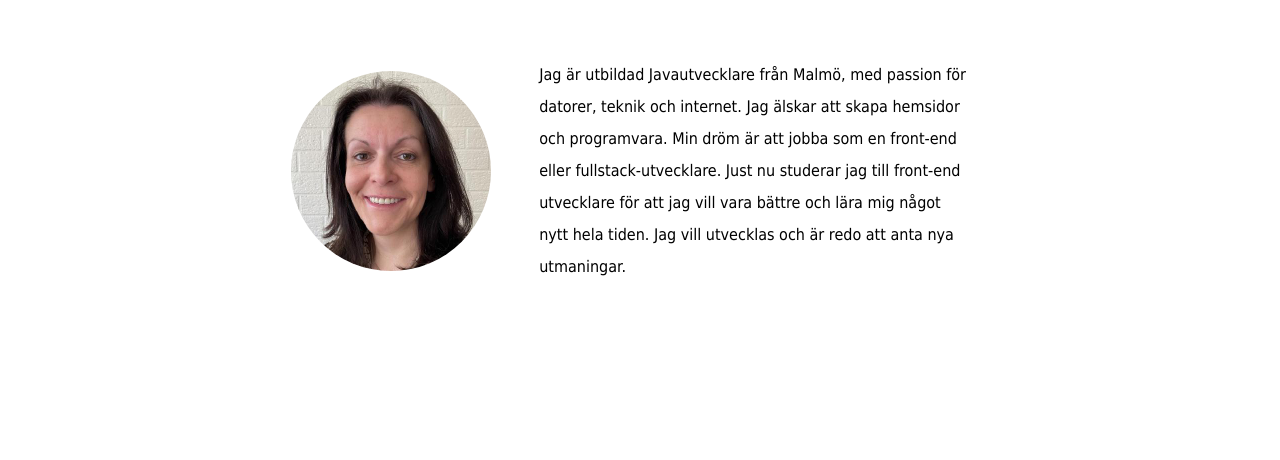
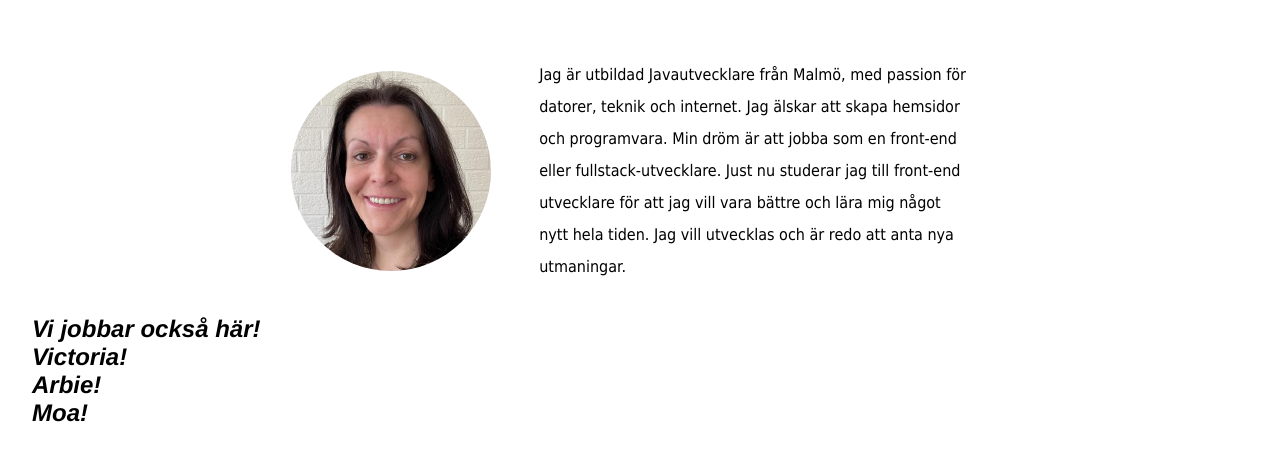
Before and after one commit to VctoriaQ/VH_ovningar_Malgorzata_Pick, a plain HTML site: page index.html in a window 1280 px wide. Shown: the part 146-606 px from the top of the page. Drawn offline with Linux system fonts and the light colour scheme; a script that the page names is missing.

Commit message:
Namn-tillägg-på-index

```diff
--- a/index.html
+++ b/index.html
@@ -37,6 +37,10 @@
             redo att anta nya utmaningar.
           </p>
         </div>
+        <h1>Vi jobbar också här!</h1>
+        <h1>Victoria!</h1>
+        <h1>Arbie!</h1>
+        <h1>Moa!</h1>
       </section>
     </main>
   </body>
```
